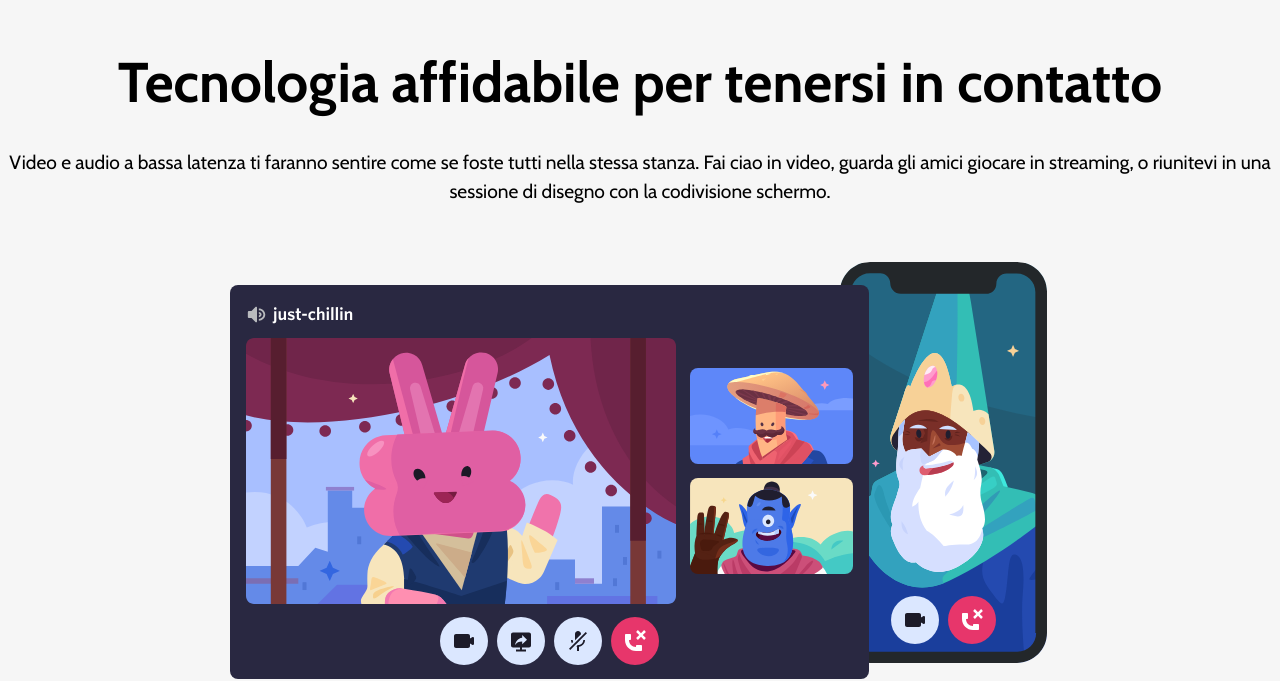
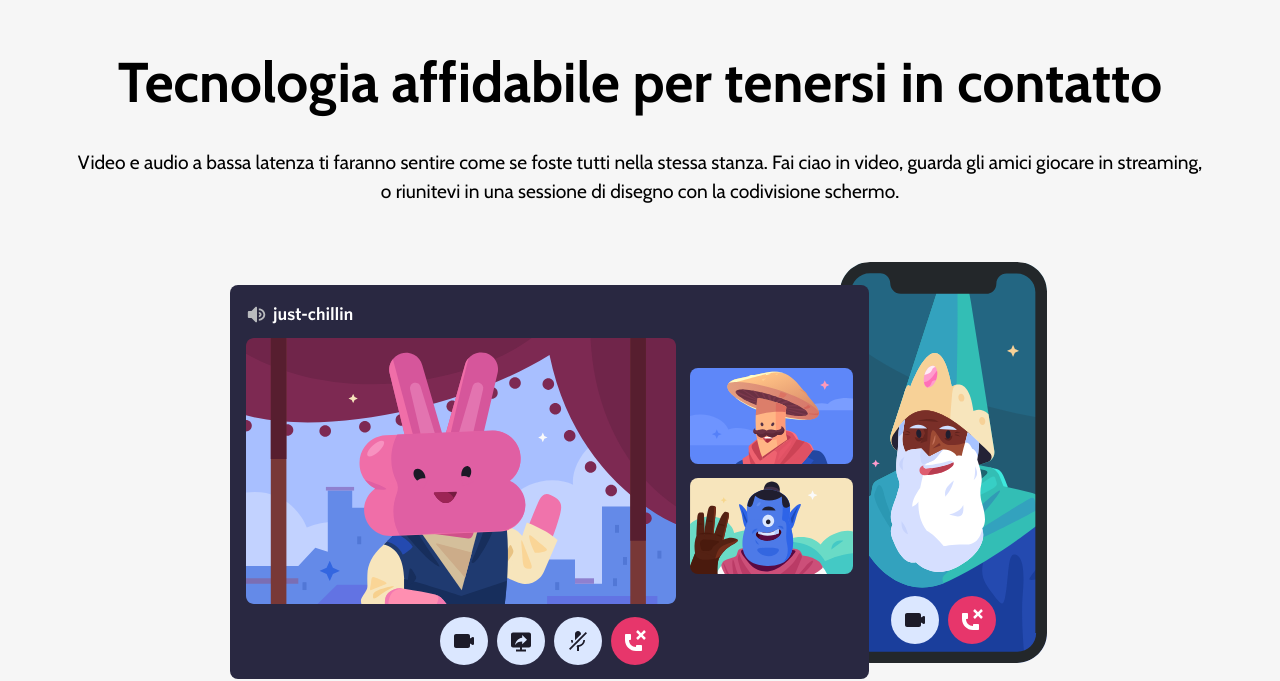
Before and after one commit to Adelmysterio/htmlcss-discord, a plain HTML site: page index.html in a window 1280 px wide. Shown: the part 3110-3791 px from the top of the page. Drawn offline with nearby package versions, Linux system fonts and the light colour scheme.

```diff
--- a/index.html
+++ b/index.html
@@ -93,7 +93,7 @@
             <h2 class="text-align-center">Tecnologia affidabile per tenersi in contatto</h2>
             <p class="text-align-center">Video e audio a bassa latenza ti faranno sentire come se foste tutti nella
                 stessa stanza. Fai ciao in
-                video, guarda gli amici giocare in streaming, o riunitevi in una sessione di disegno con la codivisione
+                video, guarda gli amici giocare in streaming,<br> o riunitevi in una sessione di disegno con la codivisione
                 schermo.</p>
             <img src="img/item4-big.svg" alt="Immagine grande">
         </section>
```
